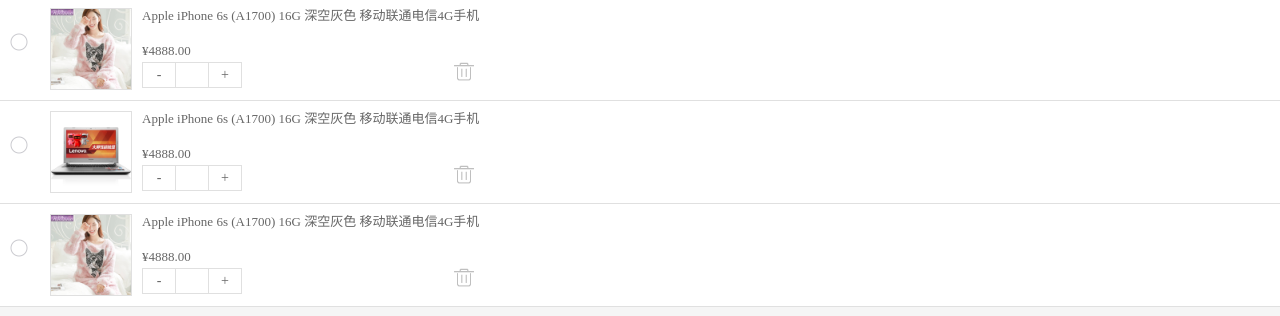
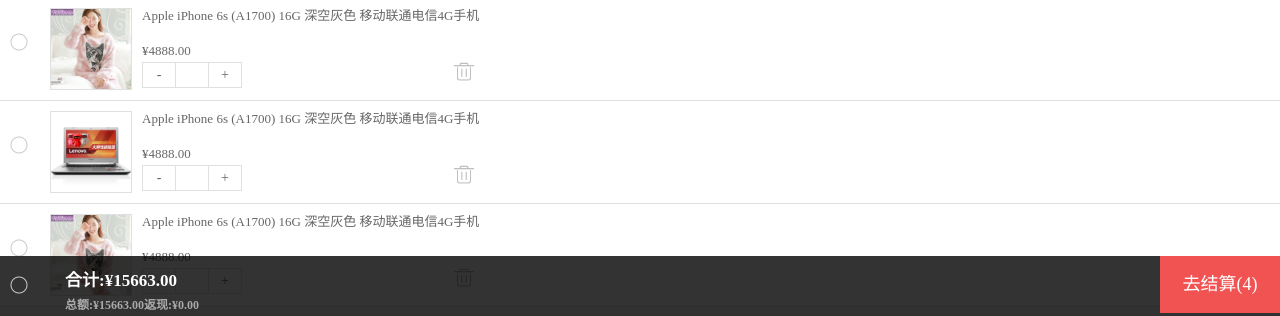
Before and after one commit to Fangstyle/ShoppingApp_JD, a plain HTML site: page Cart.html in a window 1280 px wide. Shown: the part 484-800 px from the top of the page. Drawn offline with Linux system fonts and the light colour scheme.

Commit message:
购物车页完成

```diff
--- a/Cart.html
+++ b/Cart.html
@@ -270,5 +270,18 @@
         </ul>
     </div>
 </section>
+<section id="cart-settle">
+    <div class="cart-settle-left cart-settle-selectAll">
+        <span class="seleted-icon"></span>
+        <span class="text-seleted-all">全选</span>
+    </div>
+    <div class="cart-settle-mid cart-summation">
+        <p class="first">合计:¥15663.00</p>
+        <p class="last">总额:¥15663.00返现:¥0.00</p>
+    </div>
+    <div class="cart-settle-right cart-confirm-btn">
+        <a href="javascript:;">去结算(4)</a>
+    </div>
+</section>
 </body>
 </html>
--- a/css/cart.css
+++ b/css/cart.css
@@ -227,3 +227,65 @@ float: left;
     border-bottom: 2px solid #e0e0e0;
 }
 /*购物列表结束*/
+
+/*底部结算列表开始*/
+#cart-settle{
+    position: absolute;
+    background: rgba(0,0,0,0.8);
+    bottom: 0;
+    left: 0;
+    width: 100%;
+    height: 60px;
+    z-index: 1002;
+}
+#cart-settle > .cart-settle-left{
+    float: left;
+    width: 60px;
+    height: 60px;
+    line-height: 60px;
+}
+#cart-settle > .cart-settle-left >.seleted-icon{
+    height: 20px;
+    width: 20px;
+    display: block;
+    margin: 20px 4px 0 10px;
+    float: left;
+    background: url("../images/shop-icon.png") no-repeat;
+    background-size: 50px 100px;
+}
+#cart-settle > .cart-settle-left >.text-seleted-all{
+    font: 500 13px/60px 'microsoft yahei sans-serif' ;
+    float: left;
+    color: white;
+}
+#cart-settle > .cart-settle-mid{
+    float: left;
+    height: 60px;
+}
+#cart-settle > .cart-settle-mid >.first{
+    font-size: 17px;
+    font-weight: 600;
+    color: #fff;
+    margin: 10px 5px 4px 5px;
+}
+#cart-settle > .cart-settle-mid > .last{
+    font-size: 12px;
+    color: #AAAAAA;
+    margin: 0 5px;
+    font-weight: 600;
+}
+#cart-settle >.cart-settle-right{
+    float: right;
+
+}
+#cart-settle >.cart-settle-right > a{
+    color: #fff;
+    font-size: 18px;
+    line-height: 57px;
+    text-align: center;
+    color: #ffffff;
+    display: block;
+    width: 120px;
+    background-color: #F15353;
+}
+/*底部结算列表结束*/
```
